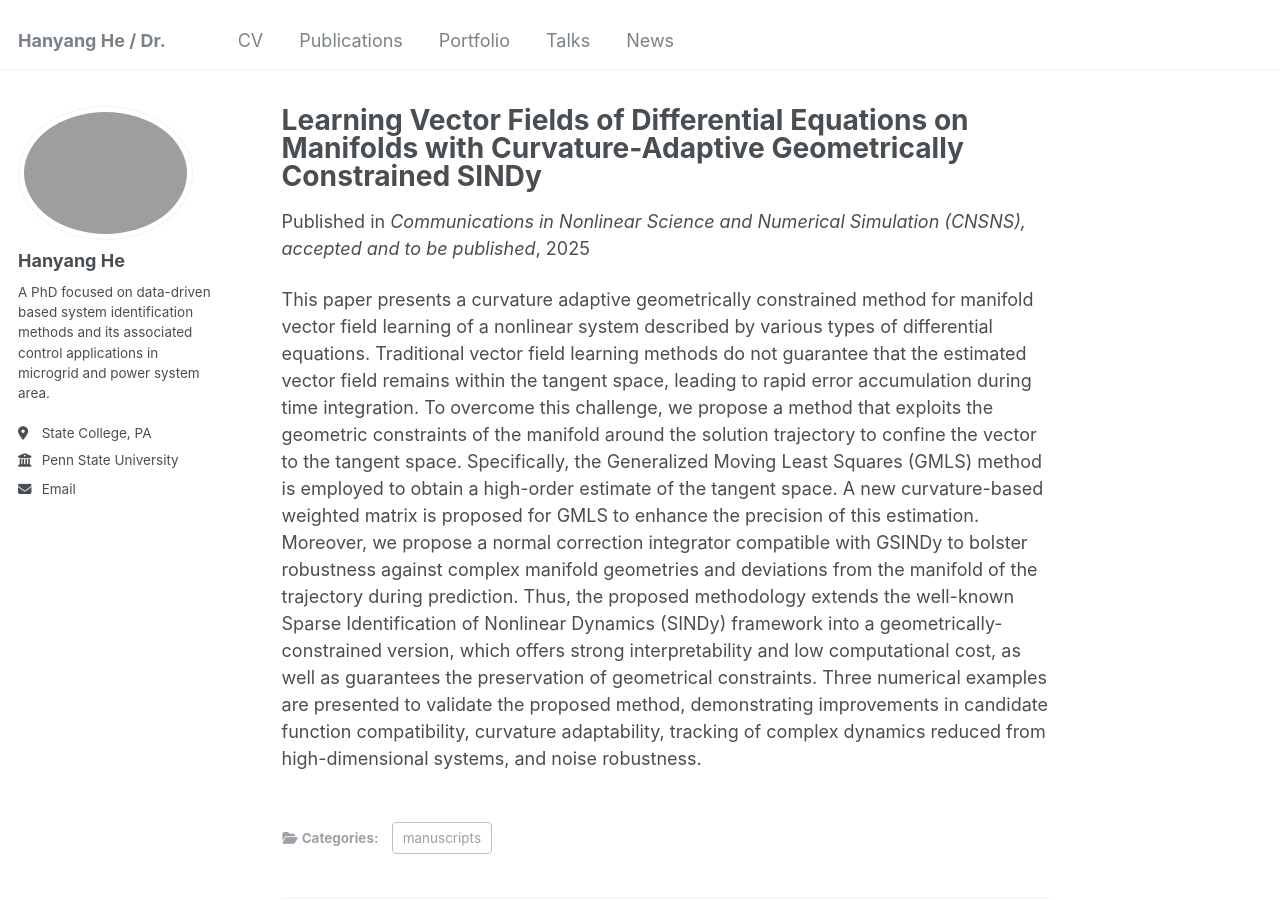
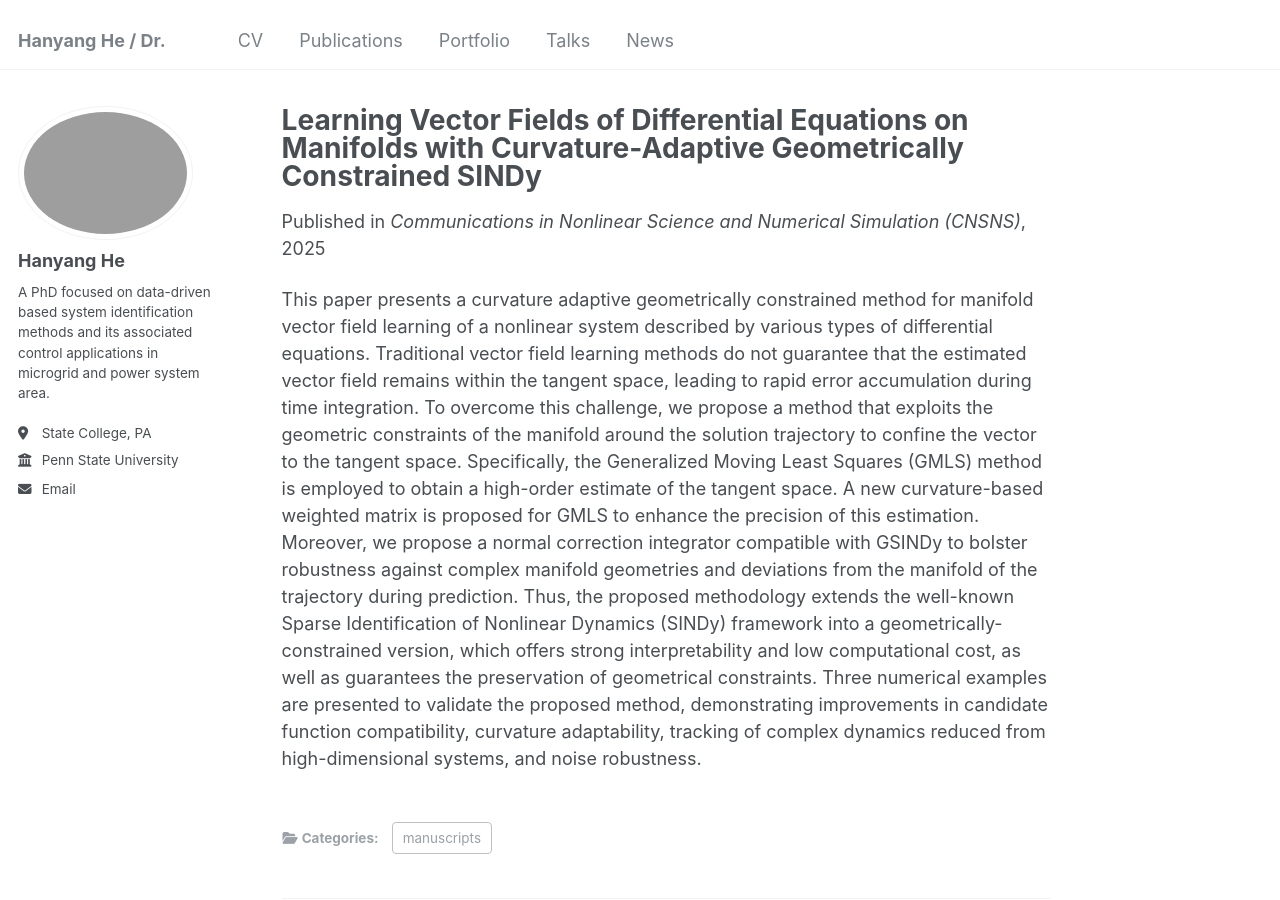
Before and after one commit to HanyangHe/HanyangHe.github.io, a Jekyll site: the page built from _publications/2025-05-21-paper-GSINDy.md, in a window 1280 px wide and 900 px high. Built offline with Jekyll 4.4.1, drawn with Linux system fonts in a browser that asks for light colours; a script that is not in the unit is left out.

Commit message:
Update 2025-05-21-paper-GSINDy.md

```diff
--- a/_publications/2025-05-21-paper-GSINDy.md
+++ b/_publications/2025-05-21-paper-GSINDy.md
@@ -5,8 +5,8 @@
 permalink: /publication/2025-05-21-paper-GSINDy
 excerpt: 'Hanyang He, and Yan Li'
 date: 2025-05-21
-venue: 'Communications in Nonlinear Science and Numerical Simulation (CNSNS), accepted and to be published'
-paperurl: 'http://ssrn.com/abstract=5263698'
+venue: 'Communications in Nonlinear Science and Numerical Simulation (CNSNS)'
+paperurl: '[http://ssrn.com/abstract=5263698](https://authors.elsevier.com/sd/article/S1007-5704(25)00815-9)'
 # citation: 'He, Hanyang, and Li, Yan, Learning Vector Fields of Differential Equations on Manifolds with Curvature-Adaptive Geometrically Constrained Sindy. Available at SSRN: https://ssrn.com/abstract=5263698 or http://dx.doi.org/10.2139/ssrn.5263698'
 ---
 
```
